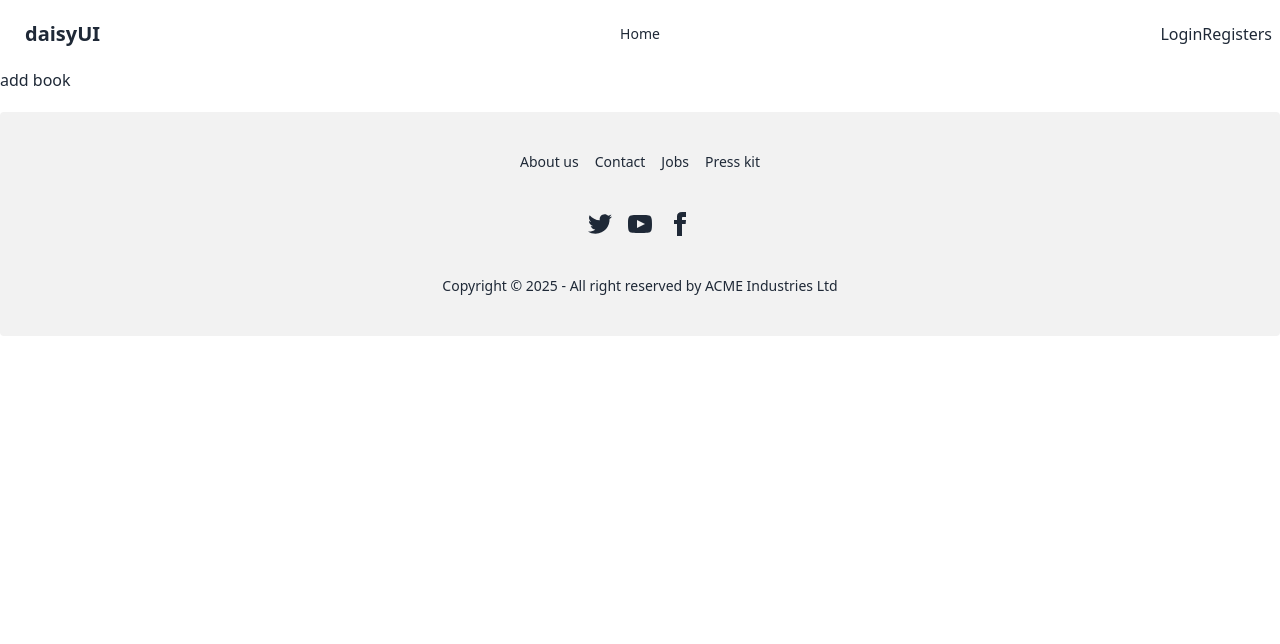
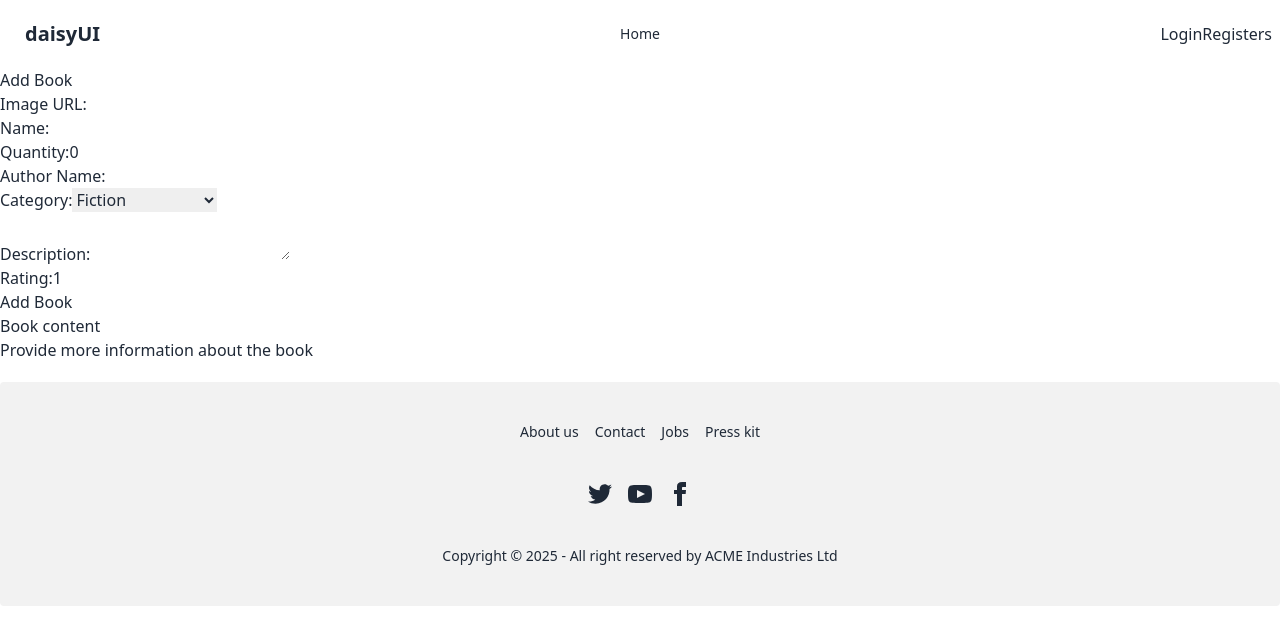
Before and after one commit to gr99murad/Library-management-system-client, a React (Vite) app: page /addBook in a window 1280 px wide. Shown: the top 644 px of the page. Built offline with nearby package versions, Linux system fonts and the light colour scheme; no server answers.

Commit message:
Added add Books in database and also show books route

```diff
--- a/package.json
+++ b/package.json
@@ -10,6 +10,7 @@
     "preview": "vite preview"
   },
   "dependencies": {
+    "axios": "^1.7.9",
     "firebase": "^11.1.0",
     "localforage": "^1.10.0",
     "lottie-react": "^2.4.0",
--- a/src/Pages/AddBook.jsx
+++ b/src/Pages/AddBook.jsx
@@ -1,9 +1,87 @@
-import React from 'react';
+import React, { useState } from 'react';
+import { useNavigate } from 'react-router-dom';
+import axios from 'axios';
 
 const AddBook = () => {
+
+    const [formData, setFormData] = useState({
+        image: '',
+        name: '',
+        quantity: 0,
+        author: '',
+        category: 'Fiction',
+        description: '',
+        rating: 1,
+    });
+    const navigate = useNavigate();
+
+    const handleChange = (e) => {
+        const {name, value} = e.target;
+        setFormData({...formData, [name]: value});
+    };
+
+    const handleSubmit = async (e) => {
+        e.preventDefault();
+        try{
+            const response = await axios.post('http://localhost:5000/addBook',formData);
+            if(response.data.success){
+                alert('Book added successfully!');
+                navigate('/allBooks');
+            }
+
+        }
+        catch(error){
+            console.error('Error adding book:', error);
+            alert('Failed to add book');
+        }
+    };
     return (
         <div>
-            add book
+            <h2>Add Book</h2>
+            <form onSubmit={handleSubmit}>
+                <div>
+                    <label>Image URL:</label>
+                    <input type="text" name='image' value={formData.image} onChange={handleChange} />
+                </div>
+                <div>
+                    <label>Name:</label>
+                    <input type="text" name='name' value={formData.name} onChange={handleChange} />
+                </div>
+                <div>
+                    <label>Quantity:</label>
+                    <input type="number" name='quantity' value={formData.quantity} onChange={handleChange} />
+                </div>
+                <div>
+                    <label>Author Name:</label>
+                    <input type="text" name='author' value={formData.author} onChange={handleChange} />
+                </div>
+                <div>
+                    <label>Category:</label>
+                   <select name='category' value={formData.category} onChange={handleChange}>
+                        <option value="fiction">Fiction</option>
+                        <option value="science">Science</option>
+                        <option value="history">History</option>
+                        <option value="children's Books">Children's Books</option>
+
+                    </select>
+                </div>
+                <div>
+                    <label>Description:</label>
+                    <textarea name="description" value={formData.description} onChange={handleChange}></textarea>
+                </div>
+
+                <div>
+                    <label>Rating:</label>
+                    <input type="number" name='rating' value={formData.rating} min="1" max="5" onChange={handleChange} />
+                </div>
+                <button type='submit'>Add Book</button>
+
+            </form>
+            <div>
+                <h3>Book content</h3>
+                <p>Provide more information about the book</p>
+            </div>
+
         </div>
     );
 };
```
Also changed, not shown: 1 other file (tests, documents, lock files or other folders).
